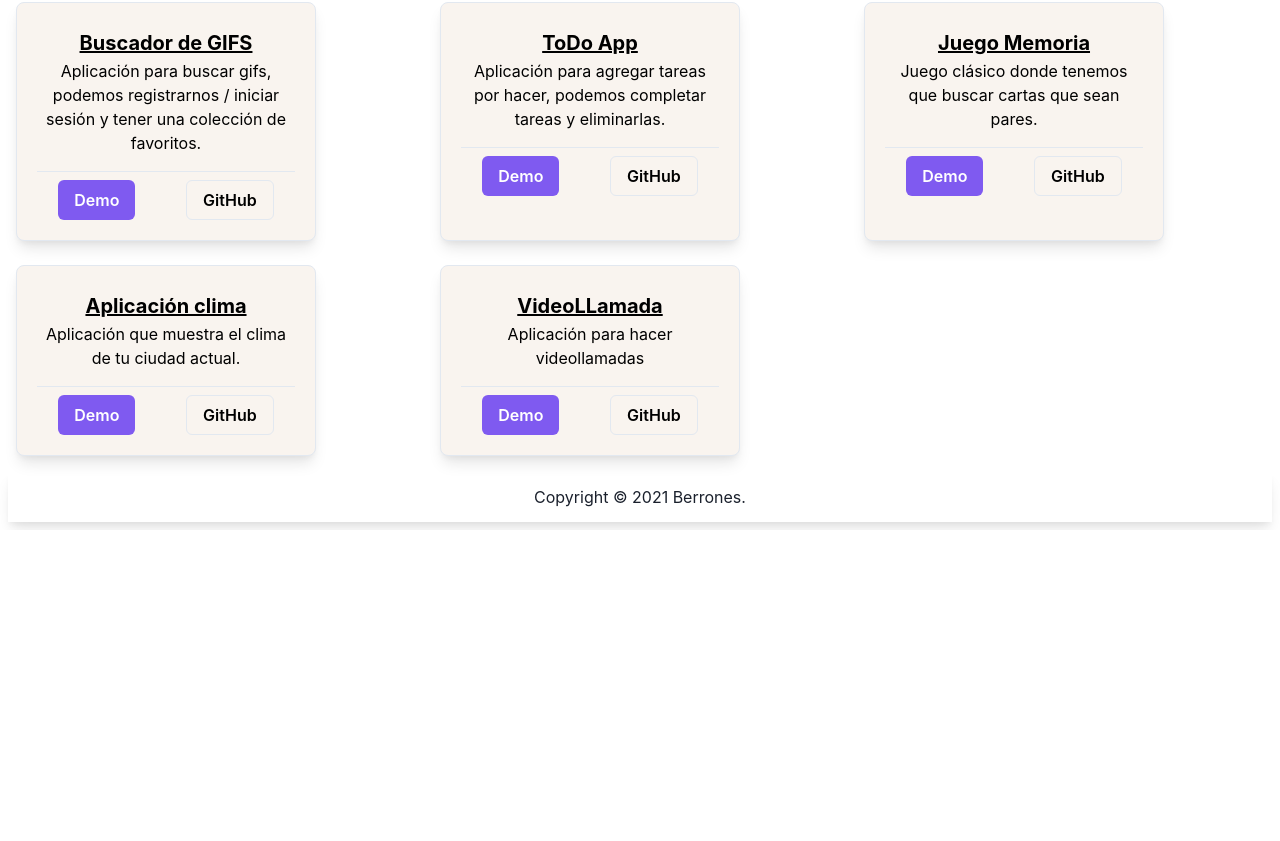
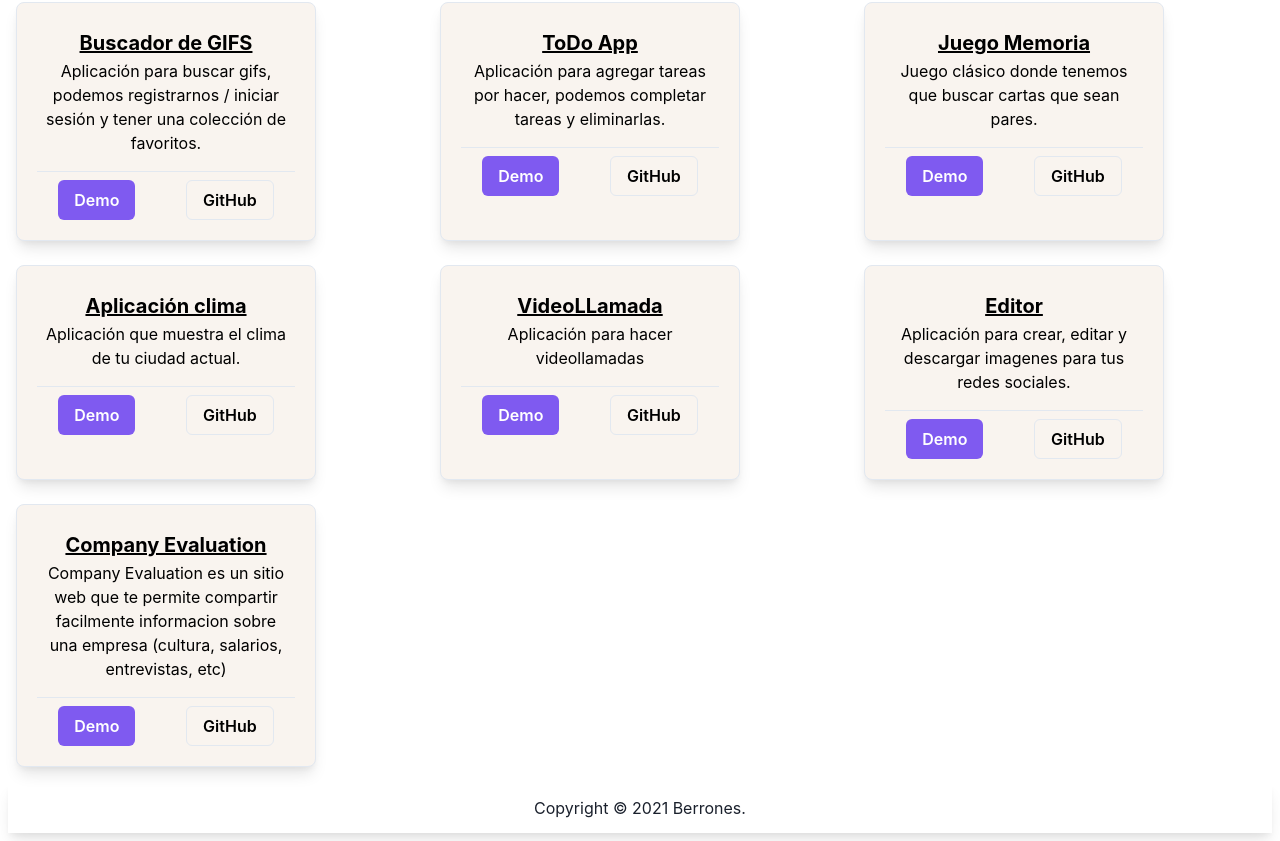
Before and after one commit to Berrones-Edwin/portfolio-react, a React (Vite) app: page / in a window 1280 px wide. Shown: the part 1494-2335 px from the top of the page. Before the commit the page ends 2024 px from the top, so only its background shows below. Built offline with nearby package versions, Linux system fonts and the light colour scheme.

Commit message:
feat:a add new two projects

```diff
--- a/src/data/portfolio-data.ts
+++ b/src/data/portfolio-data.ts
@@ -297,5 +297,89 @@ export const projectsData = [
         name: 'BootStrap'
       },
     ]
+  },
+  {
+    id: 10,
+    name: 'Editor',
+    descriptionShort:
+      'Aplicación para crear, editar y descargar imagenes para tus redes sociales.',
+    description:
+      'Aplicación para crear, editar y descargar imagenes para tus redes sociales. Puedes agregar images, agregar código HTML, CSS, Js. La imagenes se descargan en tu maquina o las puedes subir a la nube.',
+    image:
+      'https://user-images.githubusercontent.com/44040730/262731404-1d535c75-51cf-4ade-8c47-dcdc20cea836.png',
+    links: [
+      {
+        id: 1,
+        name: 'Demo',
+        url: 'https://p-editor.vercel.app/'
+      },
+      {
+        id: 2,
+        name: 'GitHub',
+        url: 'https://github.com/Berrones-Edwin/p-editor'
+      }
+    ],
+    technologies: [
+      {
+        id: 1,
+        name: 'JavaScript'
+      },
+      {
+        id: 2,
+        name: 'React'
+      },
+      {
+        id: 3,
+        name: 'Firebase'
+      },
+      {
+        id: 4,
+        name: 'Cloudinary'
+      },
+    ]
+  },
+  {
+    id: 11,
+    name: 'Company Evaluation',
+    descriptionShort:
+      'Company Evaluation es un sitio web que te permite compartir facilmente informacion sobre una empresa (cultura, salarios, entrevistas, etc)',
+    description:
+      'Company Evaluation es un sitio web que te permite compartir facilmente información sobre una empresa (cultura, salarios, entrevistas, etc). Se utilizó google forms y google sheets para recolectar la información y generar informes con ello.',
+    image:
+      'https://user-images.githubusercontent.com/44040730/241445597-404cc93e-b9a8-4130-b917-987fa475315c.png',
+    links: [
+      {
+        id: 1,
+        name: 'Demo',
+        url: 'https://hackaton-infojobs-zeta.vercel.app/'
+      },
+      {
+        id: 2,
+        name: 'GitHub',
+        url: 'https://github.com/Berrones-Edwin/hackaton-infojobs'
+      }
+    ],
+    technologies: [
+      {
+        id: 1,
+        name: 'TypeScript'
+      },
+      {
+        id: 2,
+        name: 'React'
+      },
+      {
+        id: 3,
+        name: 'NextJS'
+      },
+      {
+        id: 4,
+        name: 'Google Forms'
+      },
+      {
+        id: 5,
+        name: 'Google Sheet'
+      },
+    ]
   }
 ]
```
